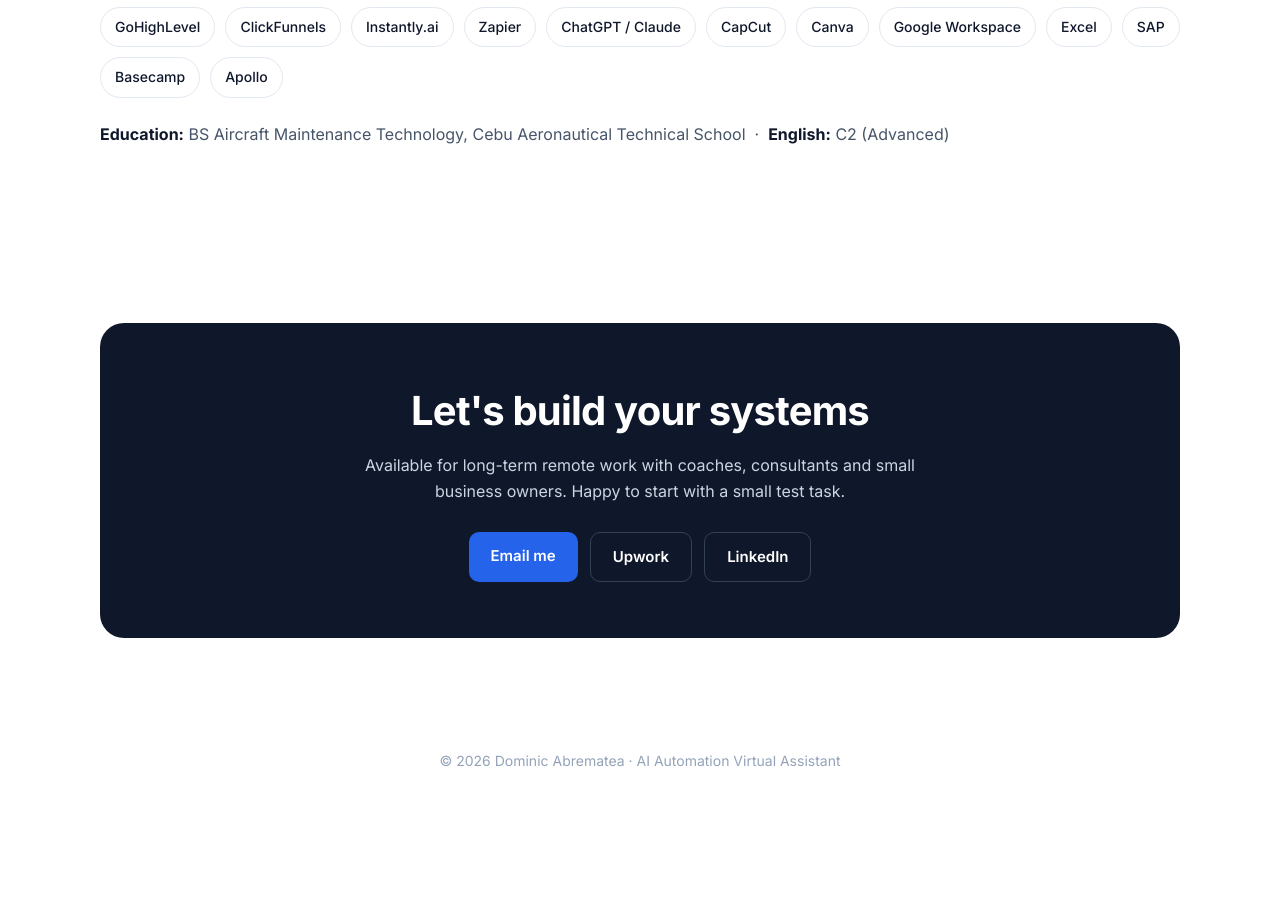
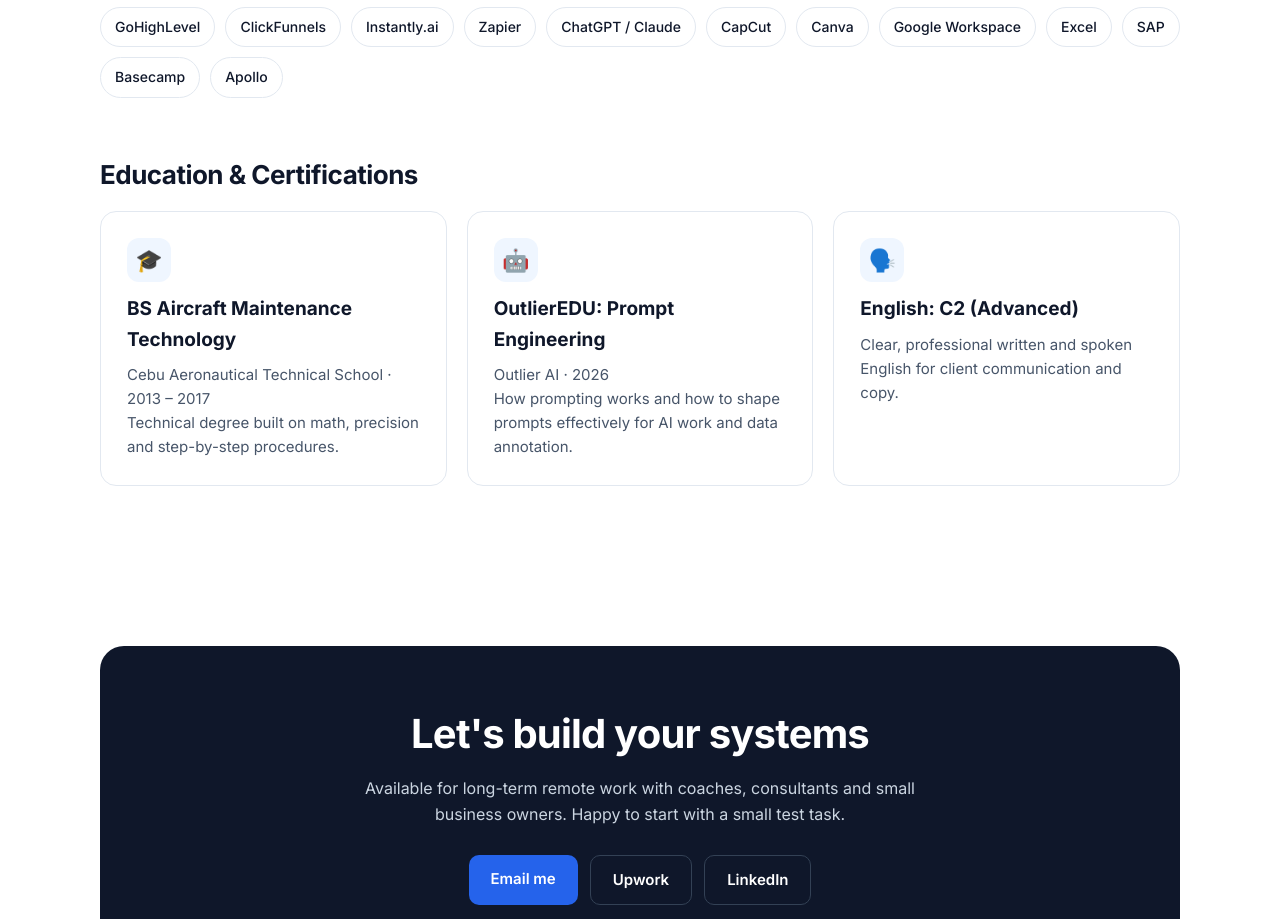
Before and after one commit to abremateadominic/abremateadominic.github.io, a plain HTML site: page index.html in a window 1280 px wide. Shown: the part 6400-7319 px from the top of the page. Before the commit the page ends 7205 px from the top, so only its background shows below. Drawn offline with Linux system fonts and the light colour scheme.

Commit message:
Add files via upload

```diff
--- a/index.html
+++ b/index.html
@@ -223,7 +223,12 @@
       <div class="tools" style="margin-top:16px">
         <span>GoHighLevel</span><span>ClickFunnels</span><span>Instantly.ai</span><span>Zapier</span><span>ChatGPT / Claude</span><span>CapCut</span><span>Canva</span><span>Google Workspace</span><span>Excel</span><span>SAP</span><span>Basecamp</span><span>Apollo</span>
       </div>
-      <p style="margin-top:24px"><b style="color:var(--ink)">Education:</b> BS Aircraft Maintenance Technology, Cebu Aeronautical Technical School &nbsp;·&nbsp; <b style="color:var(--ink)">English:</b> C2 (Advanced)</p>
+      <h2 style="margin-top:56px;font-size:26px">Education &amp; Certifications</h2>
+      <div class="grid3" style="margin-top:16px">
+        <div class="card"><div class="icon">🎓</div><h3>BS Aircraft Maintenance Technology</h3><p>Cebu Aeronautical Technical School · 2013 – 2017<br>Technical degree built on math, precision and step-by-step procedures.</p></div>
+        <div class="card"><div class="icon">🤖</div><h3>OutlierEDU: Prompt Engineering</h3><p>Outlier AI · 2026<br>How prompting works and how to shape prompts effectively for AI work and data annotation.</p></div>
+        <div class="card"><div class="icon">🗣️</div><h3>English: C2 (Advanced)</h3><p>Clear, professional written and spoken English for client communication and copy.</p></div>
+      </div>
     </div>
   </section>
 
```
